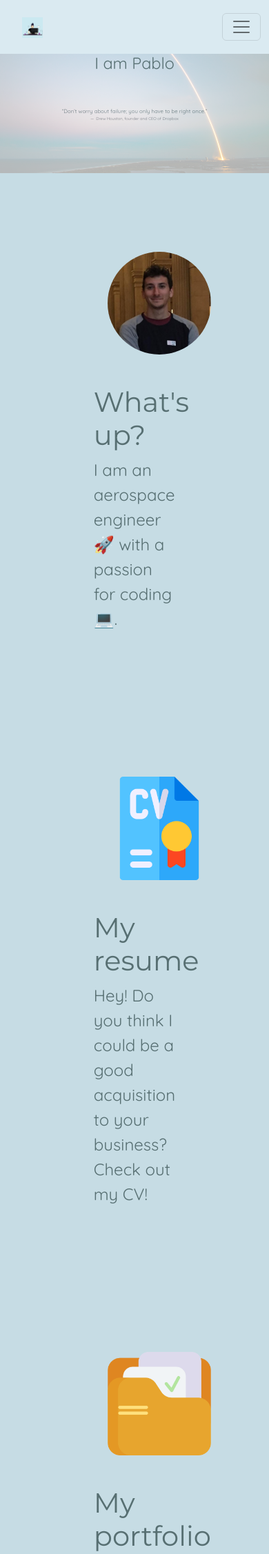
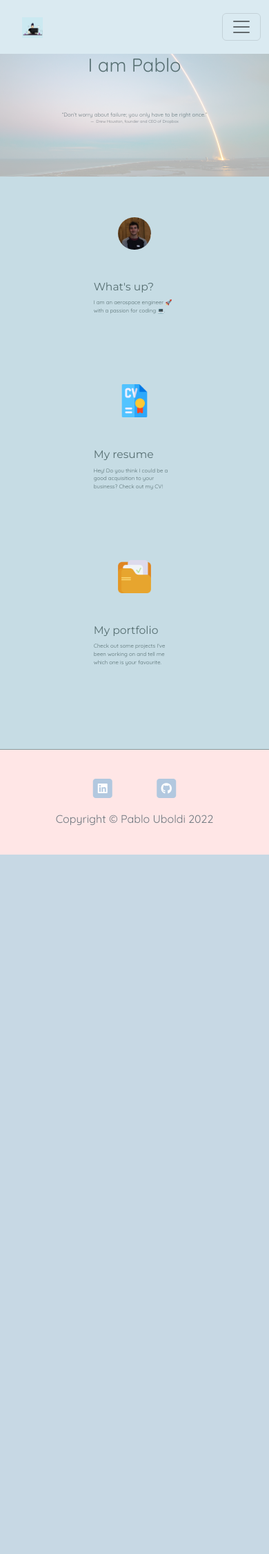
Before and after one commit to pablouboldi/my-website, a Flask app: page / in a window 390 px wide. Shown: the top 2253 px of the page at 69% size. After the commit the page ends 1239 px from the top, so only its background shows below. Run offline with Flask 2, Linux system fonts and the light colour scheme; some libraries are stand-ins or nearby versions.

Commit message:
Update header.html for better responsiveness

```diff
--- a/static/css/styles.css
+++ b/static/css/styles.css
@@ -6,7 +6,7 @@ body {
 }
 
 h1 {
-    font-size: 6vw;
+    font-size: 7vw;
     margin: 0px auto 0px auto;
     font-family: Quicksand, sans-serif;
 }
@@ -117,8 +117,8 @@ hr {
 
 .main-container {
     width: 100%;
-    margin-top: 75px;
-    margin-bottom: 75px;
+    margin-top: 5%;
+    margin-bottom: 5%;
     padding-right: 140px;
     padding-left: 140px;
 }
@@ -132,12 +132,19 @@ hr {
 }
 
 .main-container img {
-    width: 150px;
-    margin-bottom: 50px;
+    width: 40%;
 }
 
 .item-container {
     margin-bottom: 45px;
+}
+
+.item-container h2 {
+    font-size: 4vw;
+}
+
+.item-container p {
+    font-size: 2vw;
 }
 
 #profile-img {
--- a/templates/header.html
+++ b/templates/header.html
@@ -4,7 +4,7 @@
 <head>
 
     <meta charset="utf-8">
-    <meta name="viewport" content="width=device-width, initial-scale=1">
+<!--    <meta name="viewport" content="width=device-width, initial-scale=1">-->
 
     <title>Pablo Uboldi</title>
 
```
